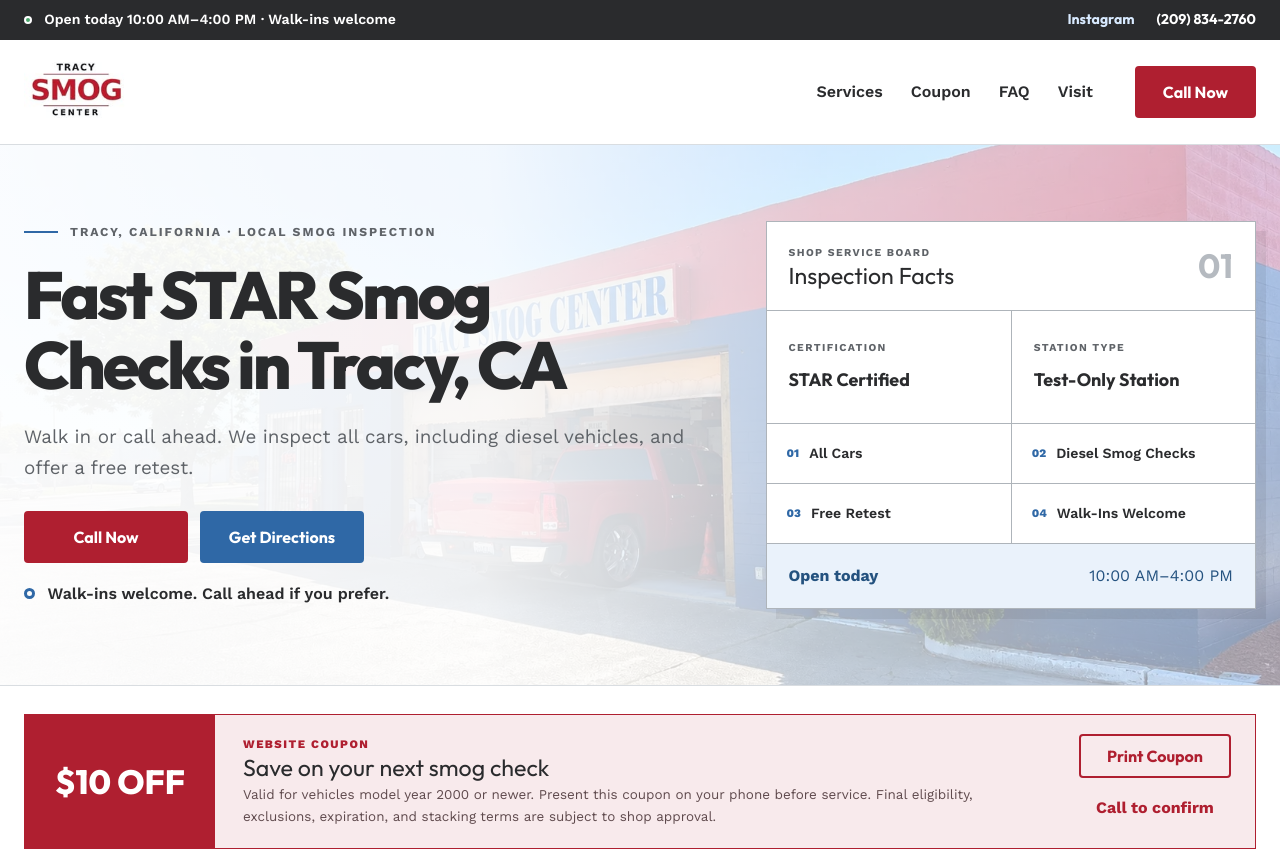
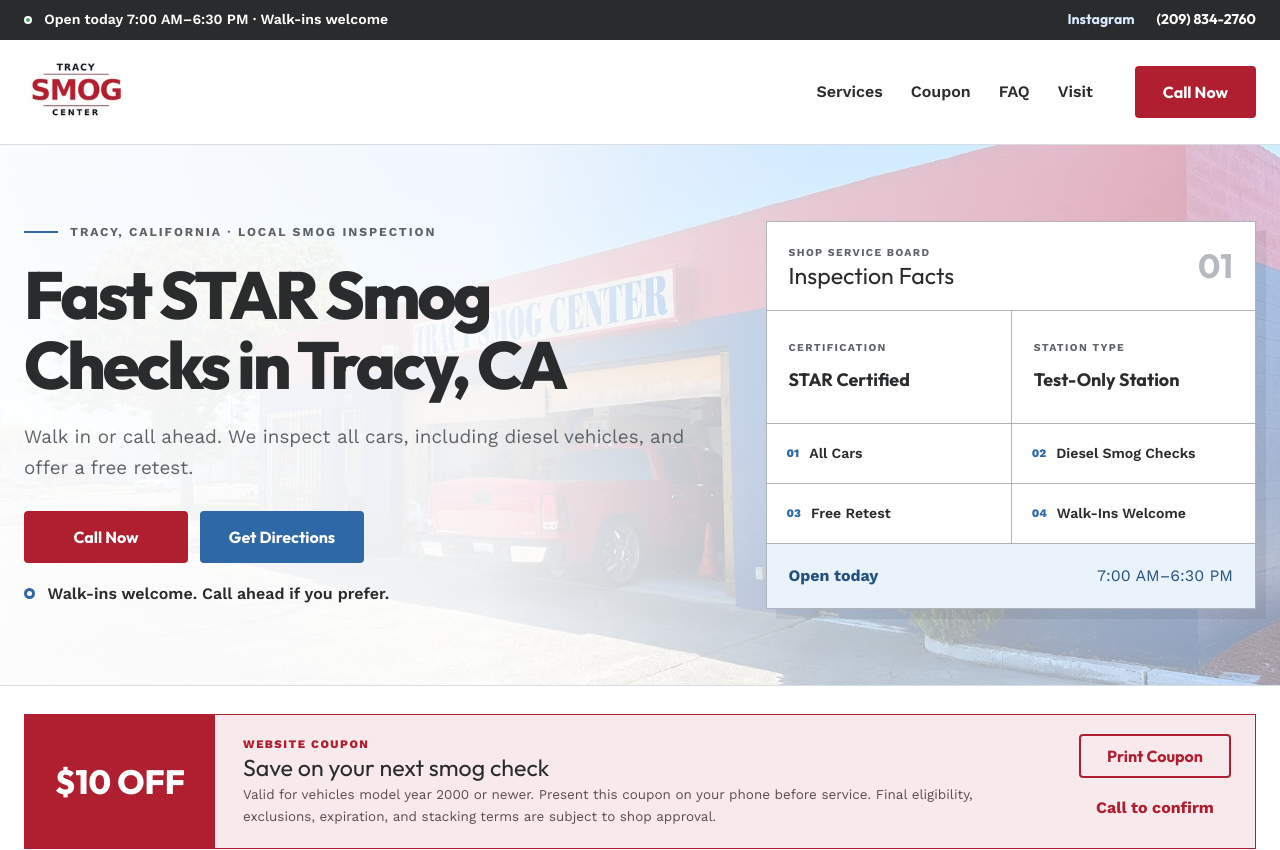
Before and after one commit to Mathew016/TracySmogCenter, a Next.js app: page / in a window 1280 px wide. Shown: the top 850 px of the page. Built offline with nearby package versions, Linux system fonts and the light colour scheme.

Commit message:
Update business hours in page.tsx to reflect new operating times

```diff
--- a/app/page.tsx
+++ b/app/page.tsx
@@ -15,7 +15,7 @@
   phoneDisplay: "(209) 834-2760",
   phoneHref: "tel:+12098342760",
   address: "10 W Grant Line Rd, Tracy, CA",
-  hours: "10:00 AM–4:00 PM",
+  hours: "7:00 AM–6:30 PM",
   directions:
     "https://www.google.com/maps/dir/?api=1&destination=10%20W%20Grant%20Line%20Rd%2C%20Tracy%2C%20CA",
   reviews:
@@ -136,7 +136,7 @@
       addressRegion: "CA",
       addressCountry: "US",
     },
-    openingHours: "Mo-Su 10:00-16:00",
+    openingHours: "Mo-Su 07:00-18:30",
     paymentAccepted: "Cash, Check, Credit Card",
     areaServed: ["Tracy", "Manteca", "Lathrop", "Stockton", "Livermore", "Ripon"],
     description:
```
